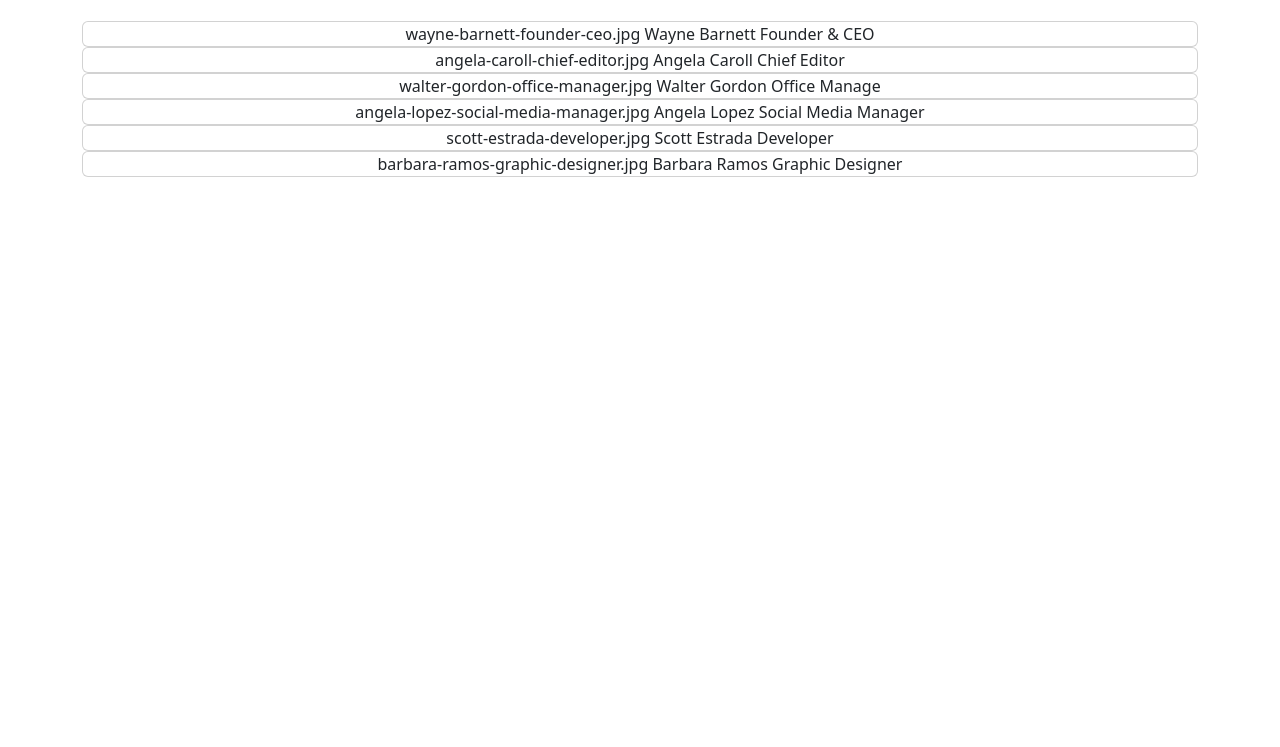
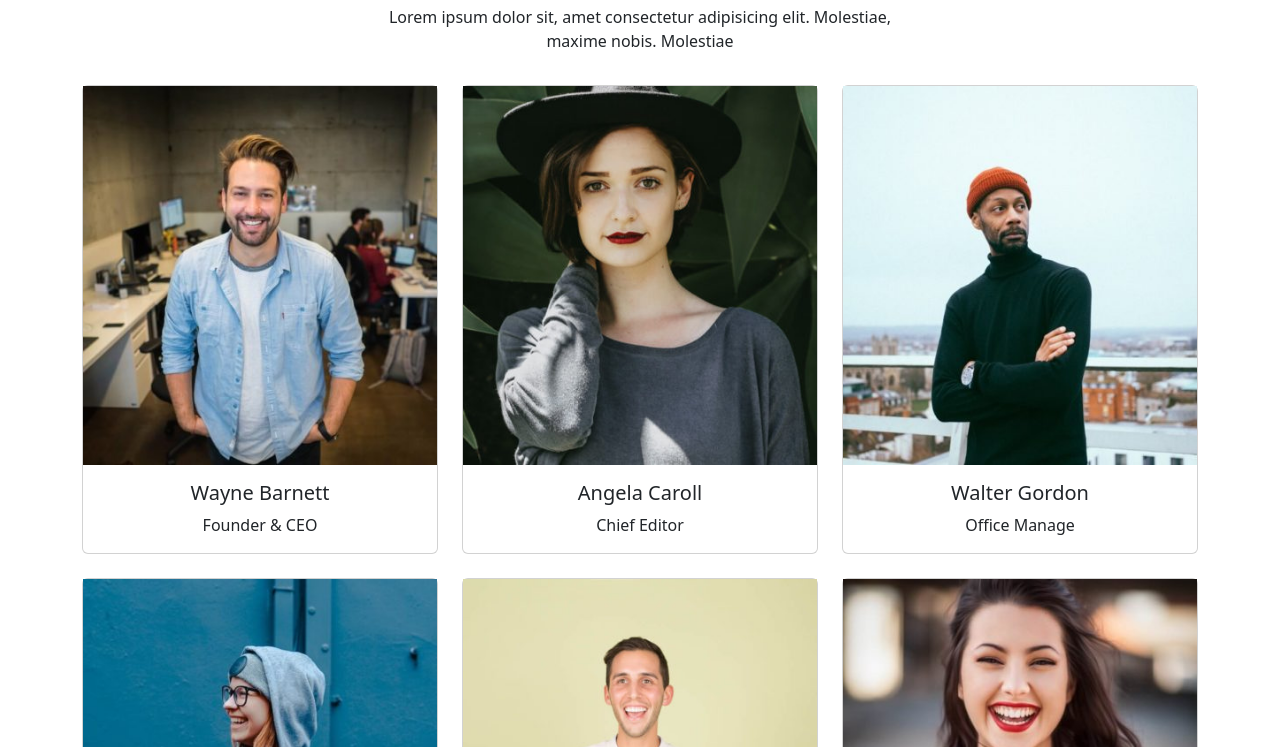
Before and after one commit to WebGCDev/js-our-team, a plain HTML site: page index.html in a window 1280 px wide. Shown: the part 53-800 px from the top of the page. Drawn offline with nearby package versions, Linux system fonts and the light colour scheme.

Commit message:
feat: add BONUS 1 &2 Risolto con Ciclo forEach

```diff
--- a/index.html
+++ b/index.html
@@ -34,6 +34,14 @@
     <div class="container text-center">
       <div class="title w-50 m-auto py-3">
         <h3>OUR TEAM</h3>
+        <p>
+          Lorem ipsum dolor sit, amet consectetur adipisicing elit. Molestiae,
+          maxime nobis. Molestiae
+        </p>
+      </div>
+      <div class="row"></div>
+    </div>
+
     <!-- Import Bootstrap JS -->
     <script
       src="https://cdn.jsdelivr.net/npm/bootstrap@5.3.2/dist/js/bootstrap.bundle.min.js"
--- a/js/script.js
+++ b/js/script.js
@@ -1,4 +1,4 @@
-const div = document.querySelector('.container');
+const div = document.querySelector('.row');
 
 // Array con oggetti
 
@@ -35,14 +35,19 @@ const ourTeam = [
   },
 ];
 
-for (let member of ourTeam) {
+/* Ciclo forEach applicando un'azione a ciascun elemento di un array.
+ */
+
+ourTeam.forEach((member) => {
   console.log(member.nome);
   console.log(member.ruolo);
   console.log(member.imgProfilo);
   div.innerHTML += `
-  <div class ='card'>
-  ${member.imgProfilo} ${member.nome} ${member.ruolo}
-  </div>`;
-}
-
-console.log(ourTeam);
+    <div class ='col-4'>
+      <div class ='card mb-4'>
+        <img src="img/${member.imgProfilo}">
+        <h5 class ='pt-3'>${member.nome}</h5>
+        <p>${member.ruolo}</p>
+      </div>
+    </div>`;
+});
```
